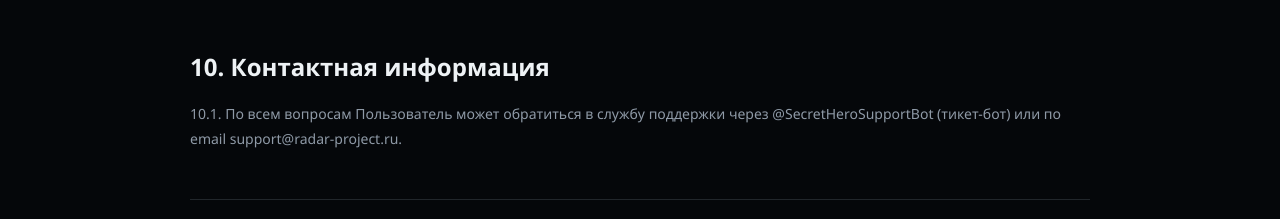
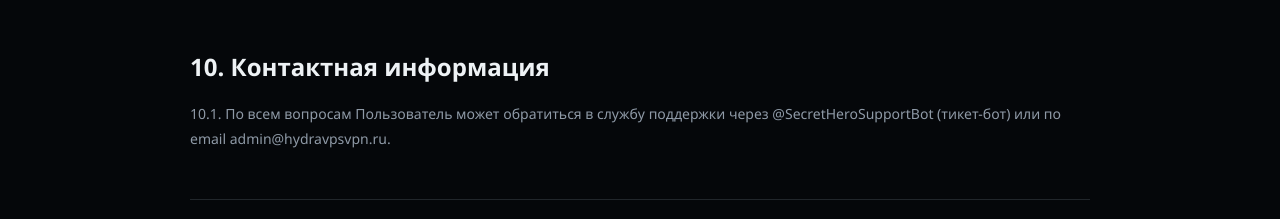
Before and after one commit to Chistovik92/radar, a React (Vite) app in the folder landing/: page /terms in a window 1280 px wide. Shown: the part 3069-3288 px from the top of the page. Built offline with nearby package versions, Linux system fonts and the light colour scheme.

Commit message:
chore: почта для связи admin@hydravpsvpn.ru во всех страницах

```diff
--- a/landing/src/pages/Privacy.tsx
+++ b/landing/src/pages/Privacy.tsx
@@ -95,7 +95,7 @@ export default function Privacy() {
         <section className="doc-section">
           <h2>8. Контакты по вопросам конфиденциальности</h2>
           <p>Тикет-система: <a href="https://t.me/SecretHeroSupportBot" target="_blank" rel="noreferrer noopener">@SecretHeroSupportBot</a></p>
-          <p>Email: <a href="mailto:support@radar-project.ru">support@radar-project.ru</a></p>
+          <p>Email: <a href="mailto:admin@hydravpsvpn.ru">admin@hydravpsvpn.ru</a></p>
         </section>
       </div>
     </PageLayout>
--- a/landing/src/pages/Support.tsx
+++ b/landing/src/pages/Support.tsx
@@ -35,7 +35,7 @@ export default function Support() {
               <div className="contact-icon">📧</div>
               <h3 className="contact-title">Email</h3>
               <p className="contact-desc">Для официальных обращений, договоров, претензий, GDPR-запросов.</p>
-              <a href="mailto:support@radar-project.ru" className="contact-link">support@radar-project.ru</a>
+              <a href="mailto:admin@hydravpsvpn.ru" className="contact-link">admin@hydravpsvpn.ru</a>
             </article>
           </div>
         </section>
--- a/landing/src/pages/Terms.tsx
+++ b/landing/src/pages/Terms.tsx
@@ -148,7 +148,7 @@ export default function Terms() {
           <p>
             10.1. По всем вопросам Пользователь может обратиться в службу поддержки через
             <a href="https://t.me/SecretHeroSupportBot" target="_blank" rel="noreferrer noopener"> @SecretHeroSupportBot</a> (тикет-бот)
-            или по email <a href="mailto:support@radar-project.ru">support@radar-project.ru</a>.
+            или по email <a href="mailto:admin@hydravpsvpn.ru">admin@hydravpsvpn.ru</a>.
           </p>
         </section>
 
```
Also changed, not shown: 2 other files (tests, documents, lock files or other folders).
